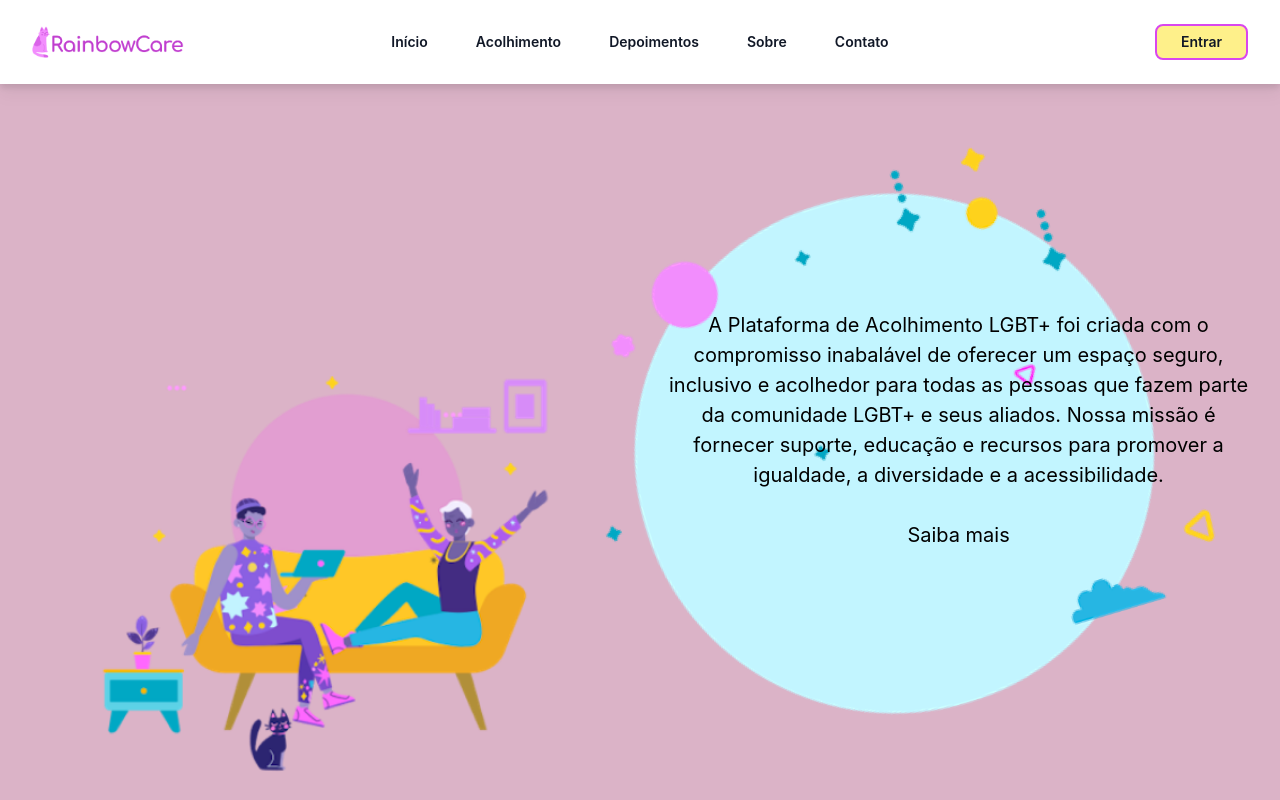
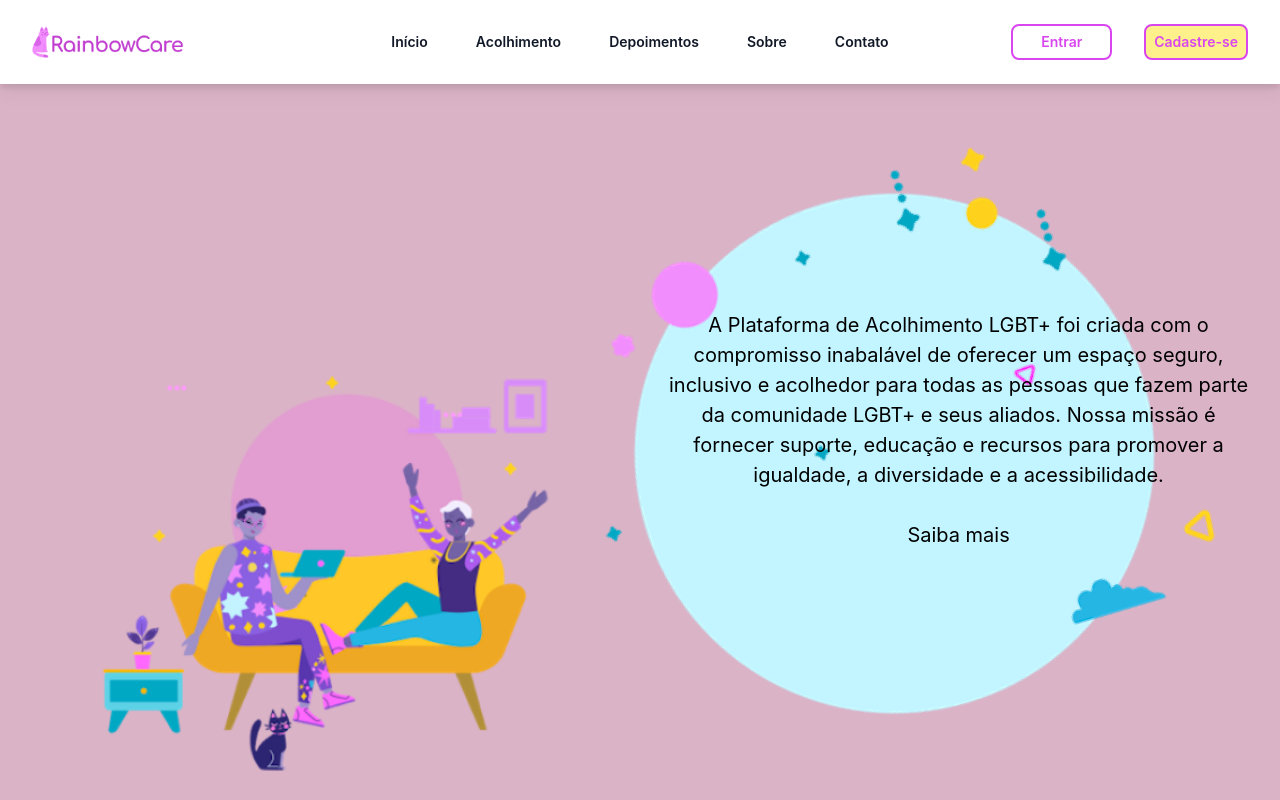
Before and after one commit to hiaaenry/RainbowCare, a React (Create React App) app in the folder front-end/: page / in a window 1280 px wide. Shown: the top 800 px of the page. Built offline with nearby package versions, Linux system fonts and the light colour scheme.

Commit message:
:lipstick: feat: Update to navbar in header.jsx

```diff
--- a/front-end/src/App.js
+++ b/front-end/src/App.js
@@ -1,14 +1,17 @@
 import './App.css';
+
 import Header from './components/Header';
 import Home from './components/pages/Home';
 import Sobre from './components/pages/Sobre';
+import Footer from './components/Footer';
 
 function App() {
   return (
     <div className="App">
-       <Header />
-       <Home />
-       <Sobre />
+      <Header />
+      <Home />
+      <Sobre />
+      <Footer />
     </div>
   )
 }
--- a/front-end/src/components/Header.jsx
+++ b/front-end/src/components/Header.jsx
@@ -1,24 +1,35 @@
 function Header() {
   return (
+    <>
       <header class="bg-white drop-shadow-lg">
         <nav class="mx-auto flex max-w-7xl items-center justify-between p-6 lg:px-8">
           <div class="flex lg:flex-1">
             <a href="#" class="-m-1.5 p-1.5">
-            <img class="h-8 w-auto" src="logotipo.png" alt="" />
+              <img src="logotipo.png" alt="logo" class="h-8 w-auto"/>
             </a>
           </div>
           <div class="hidden lg:flex lg:gap-x-12">
-          <a href="#" class="text-sm font-semibold leading-6 text-gray-900">Início</a>
-          <a href="#" class="text-sm font-semibold leading-6 text-gray-900">Acolhimento</a>
-          <a href="#" class="text-sm font-semibold leading-6 text-gray-900">Depoimentos</a>
-          <a href="#" class="text-sm font-semibold leading-6 text-gray-900">Sobre</a>
-          <a href="#" class="text-sm font-semibold leading-6 text-gray-900">Contato</a>
+            <a href="#" class="text-sm font-semibold leading-6 text-gray-900 hover:text-fuchsia-500">Início</a>
+            <a href="#" class="text-sm font-semibold leading-6 text-gray-900 hover:text-fuchsia-500">Acolhimento</a>
+            <a href="#" class="text-sm font-semibold leading-6 text-gray-900 hover:text-fuchsia-500">Depoimentos</a>
+            <a href="#" class="text-sm font-semibold leading-6 text-gray-900 hover:text-fuchsia-500">Sobre</a>
+            <a href="#" class="text-sm font-semibold leading-6 text-gray-900 hover:text-fuchsia-500">Contato</a>
           </div>
           <div class="hidden lg:flex lg:flex-1 lg:justify-end">
-          <button href="#" class="text-sm font-semibold leading-6 text-gray-900 px-6 py-1 rounded-lg bg-yellow-200 border-solid border-2 border-fuchsia-500 hover:shadow-lg transition ease-in-out delay-150 hover:-translate-y-1 hover:scale-110 duration-300" >Entrar</button>
+            <button href="Login.jsx"
+              class="text-sm font-semibold leading-6 text-fuchsia-500 px-7 py-1 mr-4 rounded-lg bg-transparent border-solid border-2 border-fuchsia-500
+            hover:text-fuchsia-400 hover:border-fuchsia-400" >
+              Entrar
+            </button>
+            <button href="#"
+              class="text-sm font-semibold leading-6 text-fuchsia-500 px-2 py-1 ml-4 rounded-lg bg-yellow-200 border-solid border-2 border-fuchsia-500
+              hover:shadow-lg transition ease-in-out delay-150 hover:-translate-y-1 duration-300" >
+              Cadastre-se
+            </button>
           </div>
         </nav>
       </header>
+    </>
   );
 }
 
```
Lines whose indentation alone changed are shown as unchanged.
